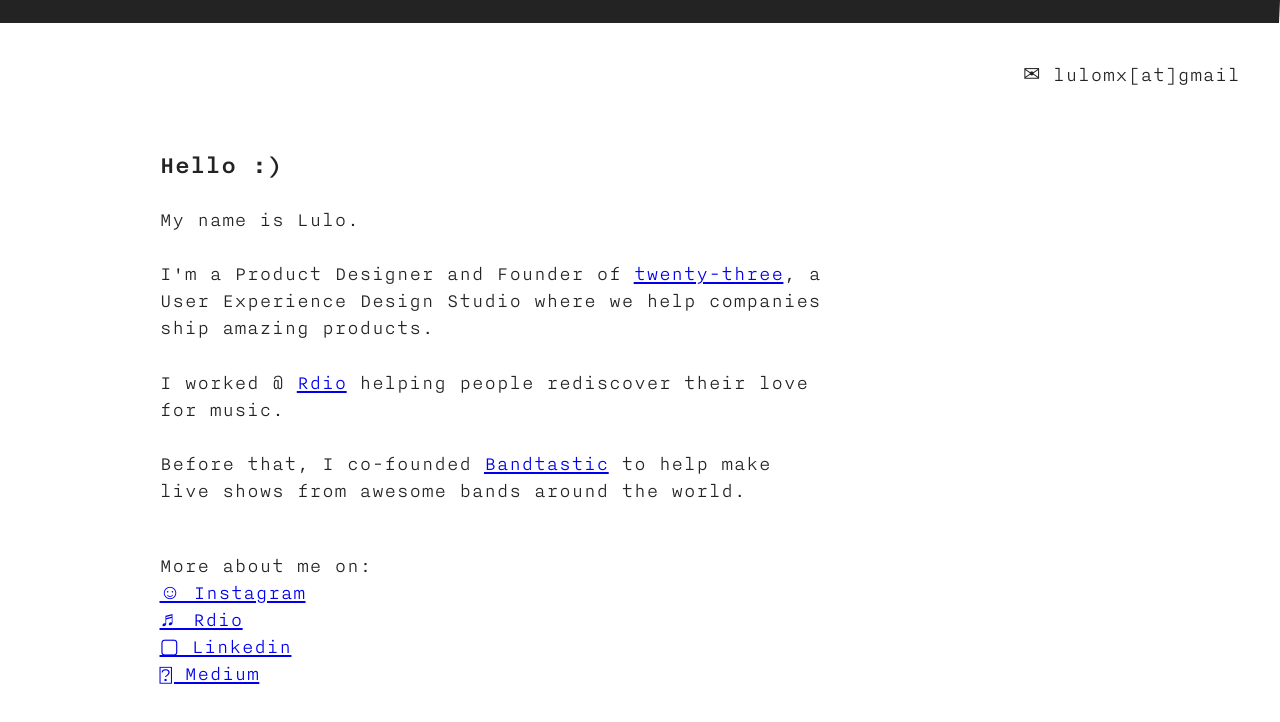
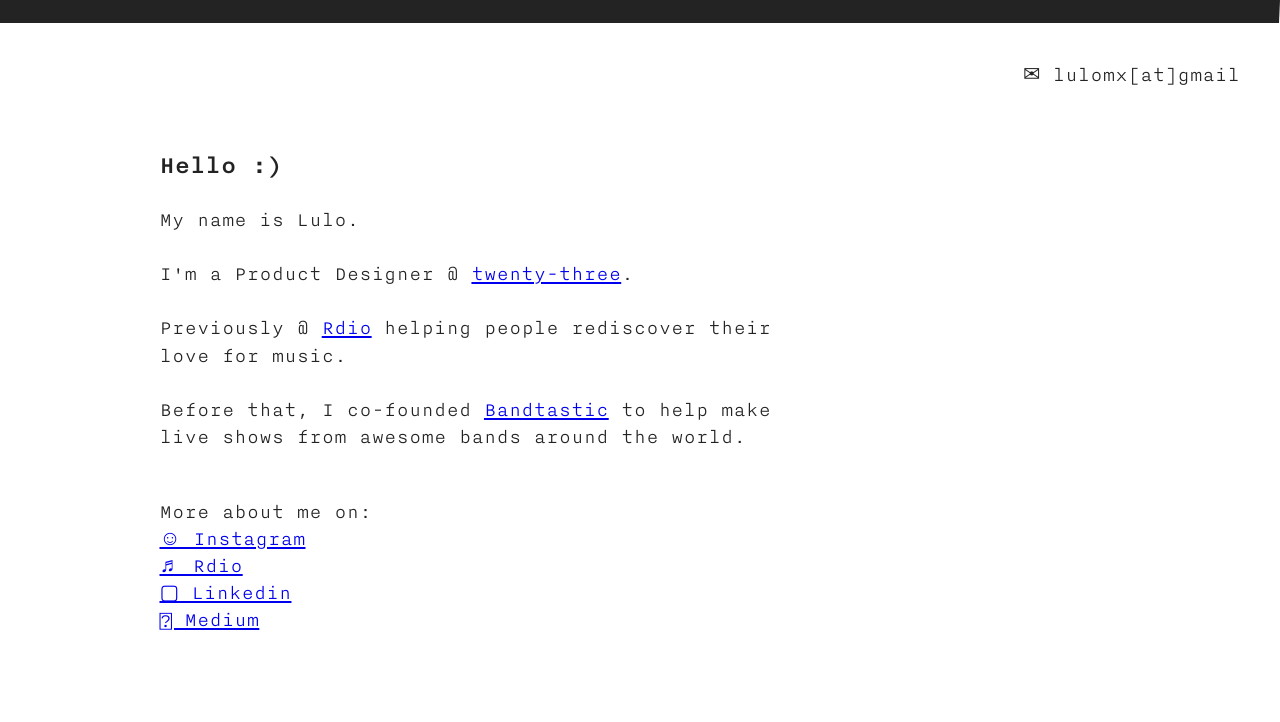
Before and after one commit to lulomx/lulomx.github.io, a plain HTML site: page index.html in a window 1280 px wide. Drawn offline with Linux system fonts and the light colour scheme.

Commit message:
Previously

```diff
--- a/index.html
+++ b/index.html
@@ -28,9 +28,9 @@
 				<div class="project">
 					<h3 class="title">Hello :)</h3>
 					<p>My name is Lulo.</p>
-					<p>I'm a Product Designer and Founder of <a href="http://twenty-three.co">twenty-three</a>, a User Experience Design Studio where we help companies ship amazing products.</p>
-					<p>I worked @ <a href="http://rdio.com">Rdio</a> helping people rediscover their love for music.</p>
-					 <p>Before that, I co-founded <a href="https://www.youtube.com/watch?v=xGBvg33LUSI">Bandtastic</a> to help make live shows from awesome bands around the world.</p>
+					<p>I'm a Product Designer @ <a href="http://twenty-three.co">twenty-three</a>.
+					<p>Previously @ <a href="http://rdio.com">Rdio</a> helping people rediscover their love for music.</p>
+					<p>Before that, I co-founded <a href="https://www.youtube.com/watch?v=xGBvg33LUSI">Bandtastic</a> to help make live shows from awesome bands around the world.</p>
 					<br>
 					<p class="links">More about me on:
 					</br>
```
